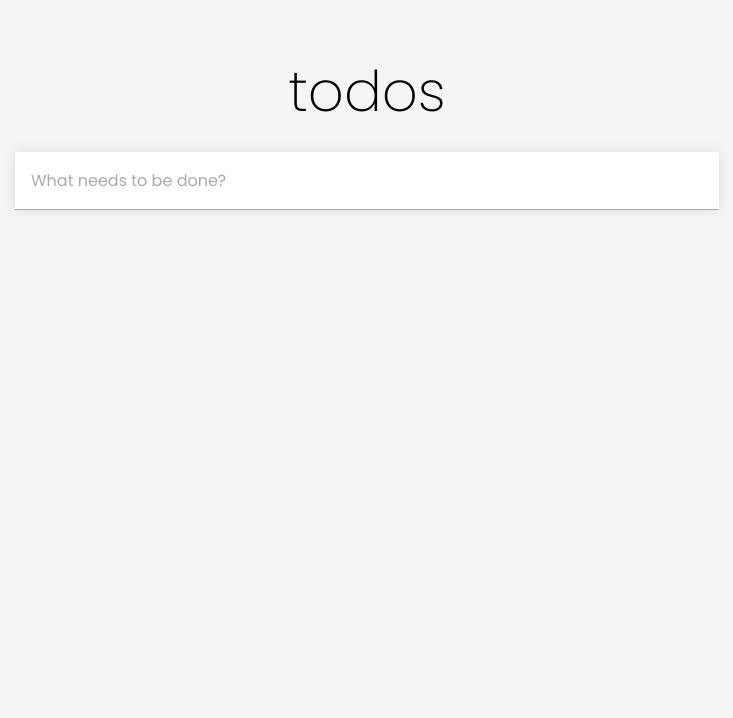
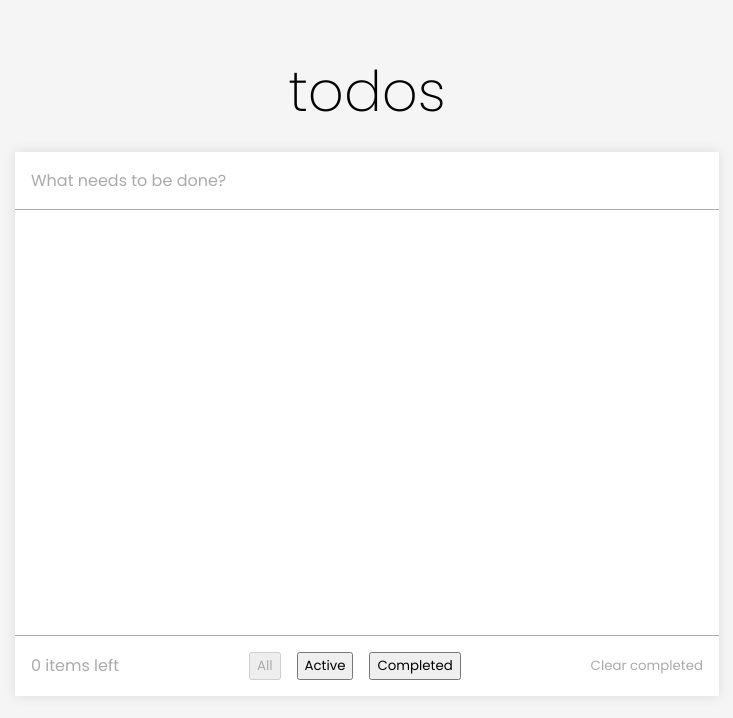
Before and after one commit to s3rxio/todo-app, a React (Vite) app: page / in a window 1280 px wide. Shown: the top 718 px of the page, without its empty margins (273-1006 px from the left). Built offline with nearby package versions, Linux system fonts and the light colour scheme.

Commit message:
feat(todo): add filters and footer

```diff
--- a/src/entities/todo/index.ts
+++ b/src/entities/todo/index.ts
@@ -9,3 +9,4 @@ export { addTodo, toggleTodo, removeTodo } from "./model/reducer";
 export { Todo } from "./ui/todo/todo";
 export { AddTodo } from "./ui/add-todo/add-todo";
 export { ListTodo } from "./ui/list-todo/list-todo";
+export type { FilterHandler } from "./ui/list-todo/list-todo";
--- a/src/entities/todo/ui/list-todo/list-todo.tsx
+++ b/src/entities/todo/ui/list-todo/list-todo.tsx
@@ -1,33 +1,36 @@
-import { FC } from "react";
+import { AllHTMLAttributes, FC } from "react";
 import { Todo as TodoModel } from "../../model/model";
 import styles from "./list-todo.module.scss";
+import clsx from "clsx";
 
-interface ListTodoProps {
+export type FilterHandler = (todo: TodoModel, i: number) => boolean;
+
+interface ListTodoProps extends AllHTMLAttributes<HTMLDivElement> {
   todos: TodoModel[];
   render: (todo: TodoModel, i: number) => JSX.Element;
   reverse?: boolean;
-  onlyActive?: boolean;
-  onlyCompleted?: boolean;
+  filter?: FilterHandler | null;
 }
+
 export const ListTodo: FC<ListTodoProps> = ({
   todos,
   render,
   reverse,
-  onlyActive,
-  onlyCompleted,
+  filter,
+  className,
+  ...props
 }) => {
   let handledTodos = [...todos];
 
-  if (onlyActive) {
-    handledTodos = todos.filter((todo) => !todo.completed);
-  } else if (onlyCompleted) {
-    handledTodos = todos.filter((todo) => todo.completed);
+  if (filter) {
+    handledTodos = todos.filter(filter);
   }
   if (reverse) {
     handledTodos = handledTodos.reverse();
   }
+
   return (
-    <div className={styles.listTodo}>
+    <div className={clsx(styles.listTodo, className)} {...props}>
       {handledTodos.map((todo, i) => render(todo, i))}
     </div>
   );
--- a/src/entities/todo/ui/todo/todo.module.scss
+++ b/src/entities/todo/ui/todo/todo.module.scss
@@ -20,15 +20,11 @@
   }
 
   &__checkbox {
-    cursor: pointer;
-
     width: 1.5rem;
     height: 1.5rem;
   }
 
   &__remove {
-    cursor: pointer;
-
     width: 1.5rem;
     height: 1.5rem;
 
--- a/src/shared/styles/base.scss
+++ b/src/shared/styles/base.scss
@@ -21,3 +21,9 @@ body,
   background-color: var(--bg-color-primary);
   color: var(--text-color-primary);
 }
+
+button,
+input[type="submit"],
+input[type="checkbox"] {
+  cursor: pointer;
+}
--- a/src/widget/todos/ui/todos/todos.module.scss
+++ b/src/widget/todos/ui/todos/todos.module.scss
@@ -1,15 +1,79 @@
 .todos {
   filter: drop-shadow(0 0 6px rgba(0, 0, 0, 0.1));
+  background-color: var(--bg-color-secondary);
+  display: grid;
+  grid-template-rows: auto 1fr auto;
 
   &__addTodo {
     border-bottom: 1px solid var(--border-color-primary);
   }
 
-  &__todo {
-    border-bottom: 1px solid var(--border-color-primary);
+  &__list {
+    height: 425px;
+    overflow-y: scroll;
 
-    &:last-child {
-      border-bottom: none;
+    @media (max-width: 540px) {
+      height: auto;
+      overflow-y: visible;
+    }
+
+    &__item {
+      border-bottom: 1px solid var(--border-color-primary);
+
+      &:last-child {
+        border-bottom: none;
+      }
+    }
+  }
+
+  &__footer {
+    display: flex;
+    justify-content: space-between;
+
+    align-items: center;
+
+    border-top: 1px solid var(--border-color-primary);
+    padding: 1rem;
+
+    color: var(--text-color-secondary);
+    background-color: var(--bg-color-secondary);
+
+    @media (max-width: 540px) {
+      grid-row-start: 2;
+      border-top: none;
+      border-bottom: 1px solid var(--border-color-primary);
+
+      position: sticky;
+      top: 0;
+
+      z-index: 20;
+    }
+  }
+
+  &__filters {
+    display: flex;
+    gap: 1rem;
+
+    justify-content: center;
+  }
+
+  &__button {
+    padding: 2px 6px;
+  }
+
+  &__clear {
+    color: inherit;
+    text-decoration: none;
+
+    background-color: transparent;
+    border: none;
+
+    &:disabled {
+      cursor: default;
+    }
+
+    &:not(:disabled):hover {
+      text-decoration: underline;
     }
   }
 }
--- a/src/widget/todos/ui/todos/todos.tsx
+++ b/src/widget/todos/ui/todos/todos.tsx
@@ -1,14 +1,40 @@
-import { Todo, AddTodo, useTodos, ListTodo } from "@/entities/todo";
+import {
+  Todo,
+  AddTodo,
+  useTodos,
+  ListTodo,
+  FilterHandler,
+} from "@/entities/todo";
 import styles from "./todos.module.scss";
+import { useCallback, useState } from "react";
+import clsx from "clsx";
+
+enum Filter {
+  Active = "active",
+  Completed = "completed",
+  None = "none",
+}
 
 export const Todos = () => {
   const { todos } = useTodos();
+  const [filter, setFilter] = useState<Filter>(Filter.None);
+  const activeCount = todos.filter((todo) => !todo.completed).length;
 
-  const duplicatedTodos = todos.filter(
-    (todo, i) => todos.findIndex((t) => t.id === todo.id) !== i
+  const onlyActiveFilter = useCallback<FilterHandler>(
+    (todo) => !todo.completed,
+    []
   );
 
-  console.log(duplicatedTodos);
+  const onlyCompletedFilter = useCallback<FilterHandler>(
+    (todo) => todo.completed,
+    []
+  );
+
+  const filterMap = {
+    [Filter.Active]: onlyActiveFilter,
+    [Filter.Completed]: onlyCompletedFilter,
+    [Filter.None]: null,
+  };
 
   return (
     <div className={styles.todos}>
@@ -17,9 +43,45 @@ export const Todos = () => {
         todos={todos}
         reverse
         render={(todo, i) => (
-          <Todo key={i} todo={todo} className={styles.todos__todo} />
+          <Todo key={i} todo={todo} className={styles.todos__item} />
         )}
+        filter={filterMap[filter]}
+        className={styles.todos__list}
       />
+
+      <div className={styles.todos__footer}>
+        <p>{activeCount} items left</p>
+        <div className={styles.todos__filters}>
+          <button
+            className={clsx(styles.todos__button)}
+            disabled={filter === Filter.None}
+            onClick={() => setFilter(Filter.None)}
+          >
+            All
+          </button>
+          <button
+            className={clsx(styles.todos__button)}
+            disabled={filter === Filter.Active}
+            onClick={() => setFilter(Filter.Active)}
+          >
+            Active
+          </button>
+          <button
+            className={clsx(styles.todos__button)}
+            disabled={filter === Filter.Completed}
+            onClick={() => setFilter(Filter.Completed)}
+          >
+            Completed
+          </button>
+        </div>
+        <button
+          className={styles.todos__clear}
+          onClick={() => console.warn("TODO:")}
+          disabled
+        >
+          <span>Clear completed</span>
+        </button>
+      </div>
     </div>
   );
 };
```
